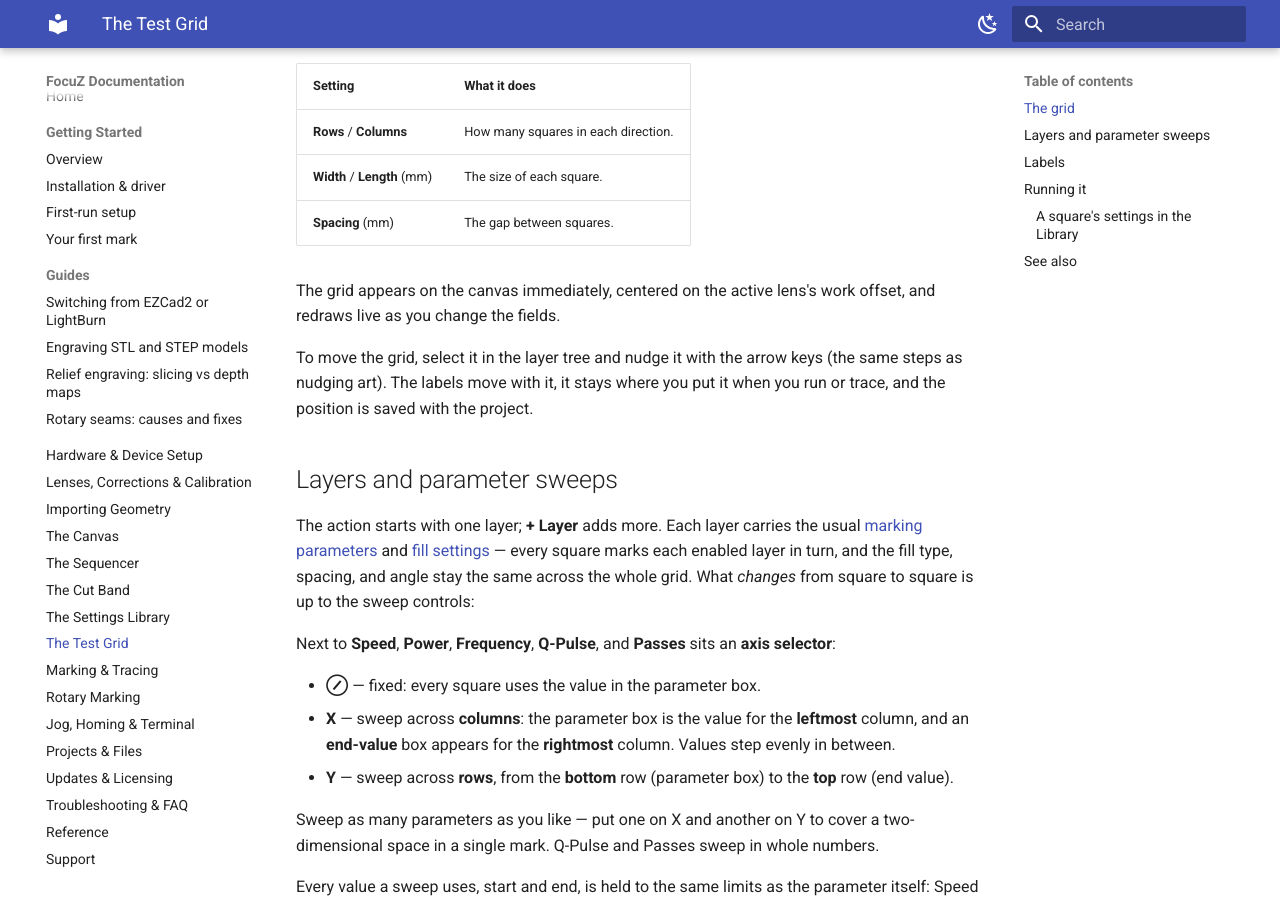
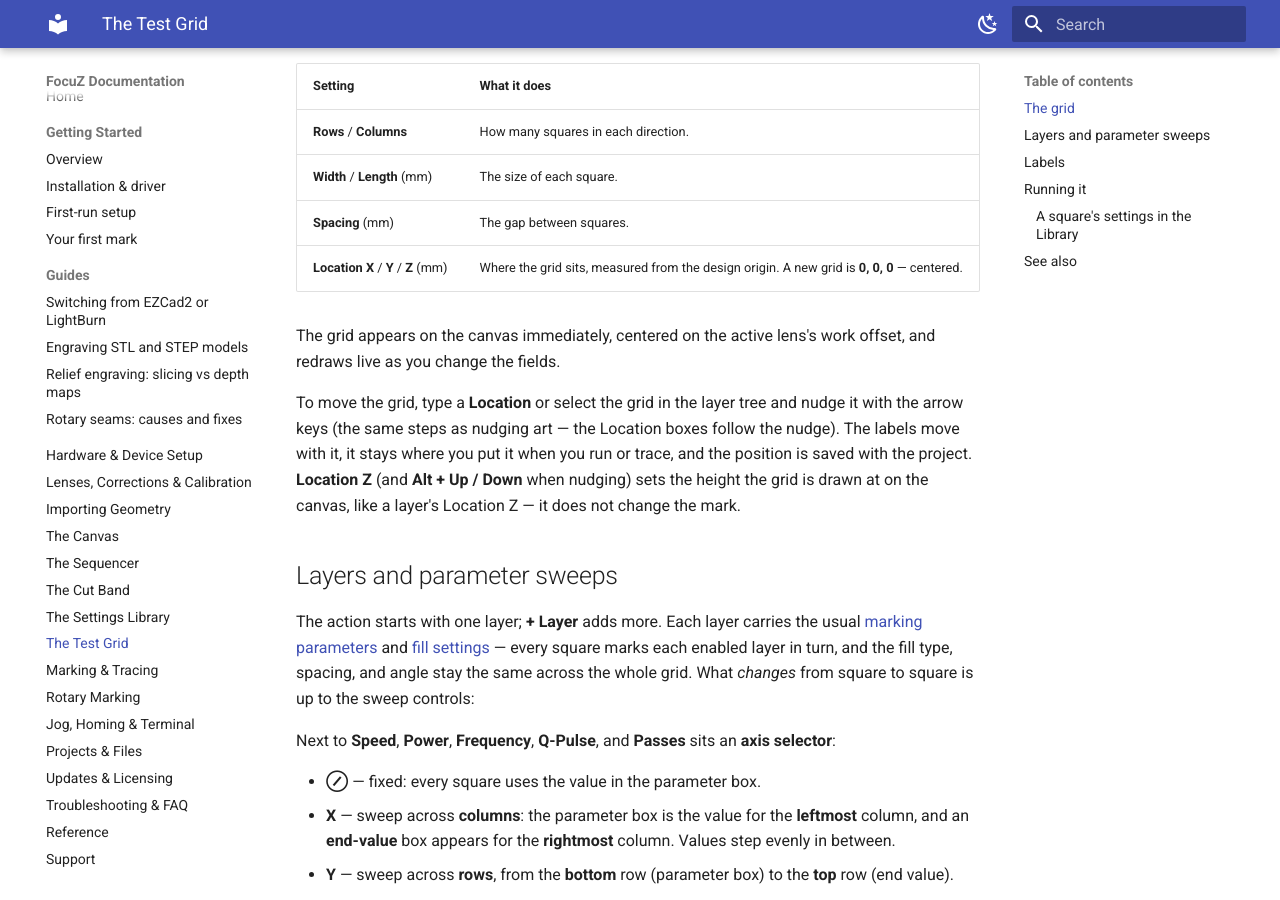
Before and after one commit to Lokahi-Shop/focuz-docs, an MkDocs documentation site: the page built from docs/test-grid.md, in a window 1280 px wide and 900 px high, scrolled down 393 px. Built offline with MkDocs 1.6.1 and Material for MkDocs 9.7.7, drawn with Linux system fonts in a browser that asks for light colours; some of the changed text lies outside the part shown.

Commit message:
Test Grid: Location X / Y / Z boxes, static labels follow the grid, Static rows option
Co-Authored-By: Claude Fable 5.1 <noreply@anthropic.com>

```diff
--- a/docs/test-grid.md
+++ b/docs/test-grid.md
@@ -16,13 +16,16 @@ The **Grid** section defines the coupon:
 | **Rows** / **Columns** | How many squares in each direction. |
 | **Width** / **Length** (mm) | The size of each square. |
 | **Spacing** (mm) | The gap between squares. |
+| **Location X** / **Y** / **Z** (mm) | Where the grid sits, measured from the design origin. A new grid is **0, 0, 0** — centered. |
 
 The grid appears on the canvas immediately, centered on the active lens's work offset, and redraws live
 as you change the fields.
 
-To move the grid, select it in the layer tree and nudge it with the arrow keys (the same steps as nudging
-art). The labels move with it, it stays where you put it when you run or trace, and the position is saved
-with the project.
+To move the grid, type a **Location** or select the grid in the layer tree and nudge it with the arrow keys
+(the same steps as nudging art — the Location boxes follow the nudge). The labels move with it, it stays
+where you put it when you run or trace, and the position is saved with the project. **Location Z** (and
+**Alt + Up / Down** when nudging) sets the height the grid is drawn at on the canvas, like a layer's
+Location Z — it does not change the mark.
 
 ## Layers and parameter sweeps
 
@@ -66,10 +69,12 @@ section:
 | **Y Grid** | The swept values beside each **row**. |
 | **X Axis** / **Y Axis** | The parameter *names* next to those value rows and columns. |
 | **Static** | The fixed (un-swept) parameters above the grid as `Name: value`. |
+| **Static rows** | Lay the static block out as one **row per layer** (`Speed: 800 \| Power: 30 \| …`) instead of one column per layer. |
 | **Label** | Your own free text along the right edge — the material name, lens, date, anything. |
 
 With several layers or sublayers, names are prefixed so you can tell them apart — `L1:` for layer 1,
-`L1|S1:` for its first sublayer — and the static block splits into one column per source.
+`L1|S1:` for its first sublayer — and the static block splits into one column per source (or one row per
+source with **Static rows**, the first source on top).
 
 Labels show on the canvas as you toggle them — if a trace is running it restarts to show the change. **Size** and
 the **Label** text turn red while you type; press Enter or click away to apply. Labels are **engraved together with
```
